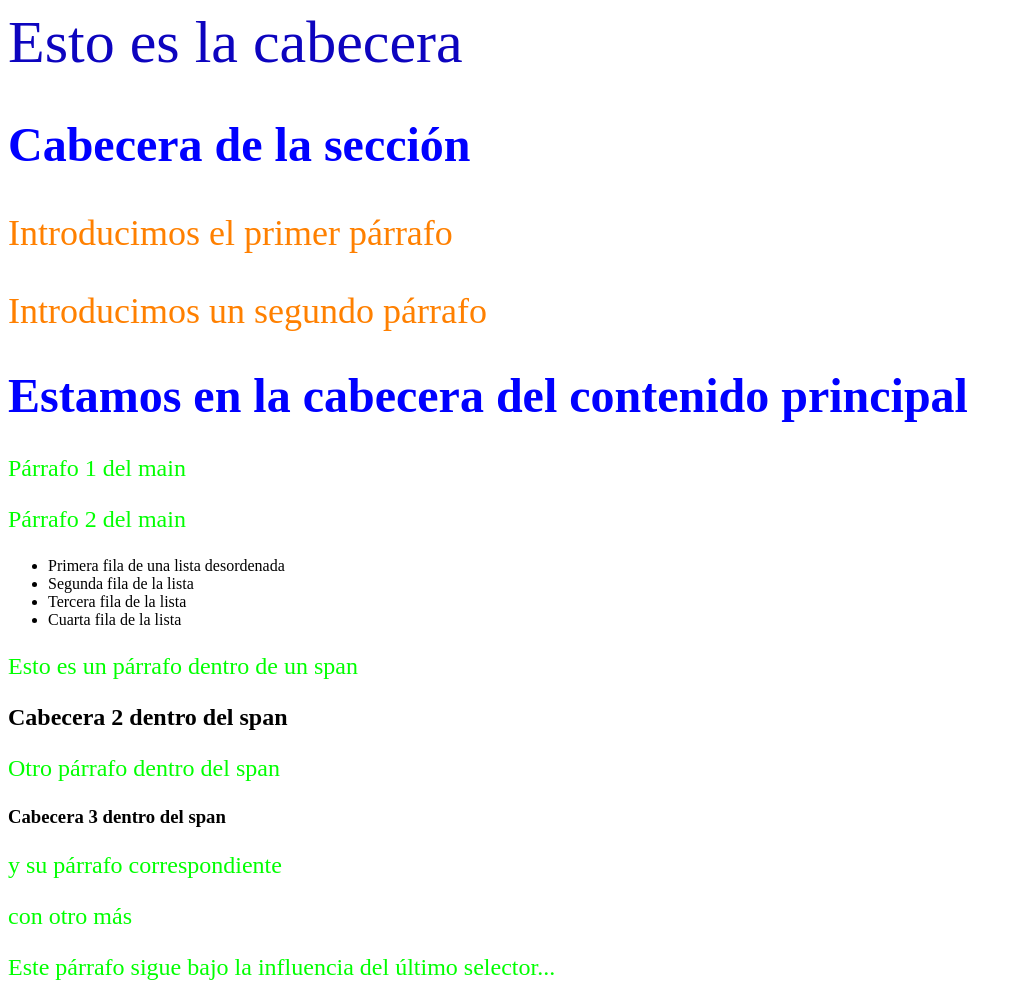
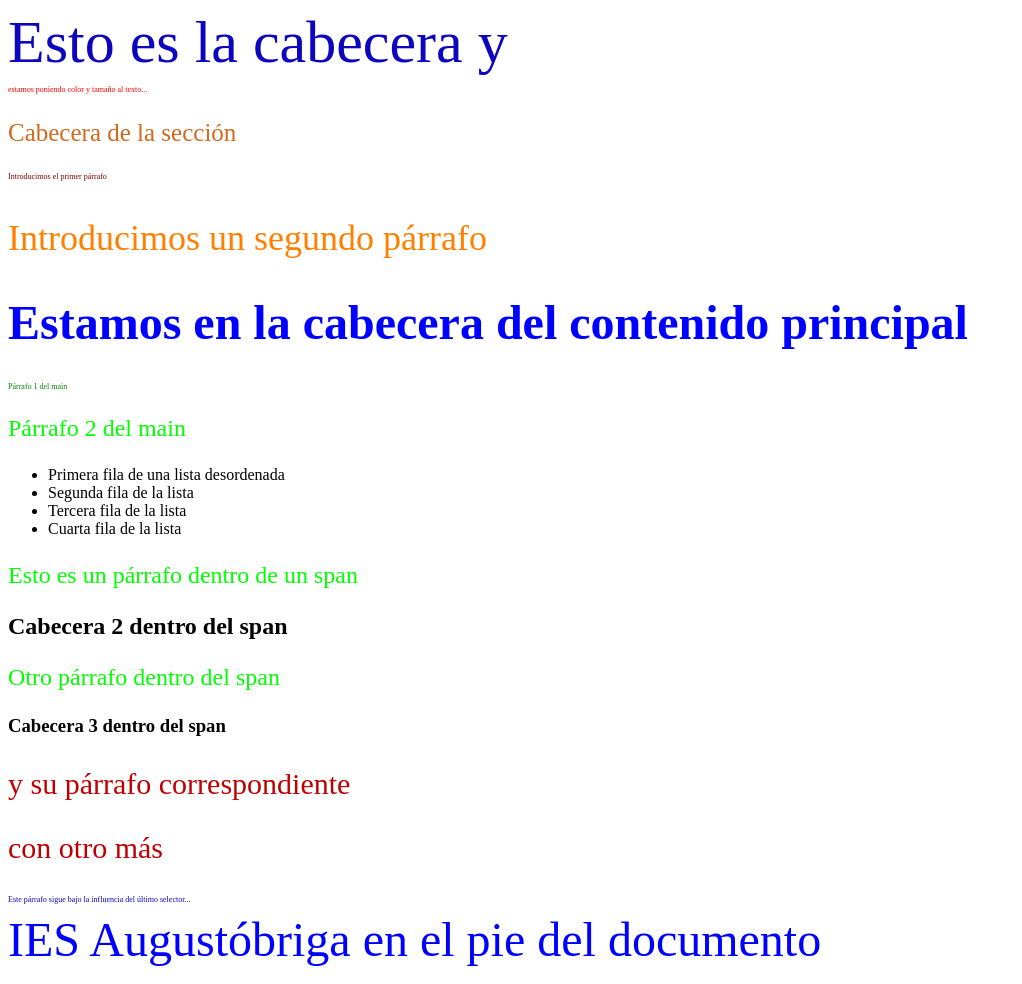
Before and after one commit to jhernandezp18/EjerciciosLLMM, a plain HTML site: page ejemplo.html in a window 1280 px wide. Shown: the top 984 px of the page, without its empty margins (0-1022 px from the left). Drawn offline with Linux system fonts and the light colour scheme.

Commit message:
25112026

```diff
--- a/css/estilosselectores.css
+++ b/css/estilosselectores.css
@@ -22,3 +22,40 @@ main p {
     font-size: 24px;
     color: #00ff00;
 }
+
+h3 ~ p {
+    font-size: 30px;
+    color: #c00000;
+}
+
+.fondoazul {
+    background-color: aqua;
+}
+#cabeceraprincipal {
+    color: chocolate;
+    font-size: 25px;
+}
+
+p[name] {
+    font-size: 8px;
+}
+
+p[name="pcabecera"] {
+    color: red;
+}
+
+p[name~=par]{
+    color: maroon;
+}
+
+p[name^="pm"]{
+    color: green
+}
+
+p[name$="al"]{
+    color: fuchsia;
+}
+
+p[name*="fin"]{
+    color: #0d04bf;
+}
--- /dev/null
+++ b/css/pseudoclases.css
@@ -0,0 +1,53 @@
+ /* Estilo base para todos los elementos */
+        div {
+            margin: 10px;
+            padding: 10px;
+            border: 6px solid black;
+        }
+
+        ul {
+            padding-left: 20px;
+        }
+
+        li {
+            padding: 5px;
+            margin: 3px 0;
+        }
+
+        /* :nth-child(valor) → selecciona el hijo según posición */
+        li:nth-child(2) {
+            background-color: lightblue;
+        }
+
+        li:nth-child(3) {
+            text-decoration: line-through ;
+            background-color: khaki;
+        }
+
+        /* :first-child → primer hijo */
+        li:first-child {
+            font-weight: bold;
+            background-color: lightgreen;
+        }
+
+        /* :last-child → último hijo */
+        li:last-child {
+            text-decoration: underline;
+            background-color: lightcoral;
+        }
+
+        /* :only-child → único hijo */
+        p:only-child {
+            color: white;
+            background-color: purple;
+            padding: 5px;
+        }
+
+        div:nth-child(2) h2{
+            background-color: aqua;
+        }
+
+        /* :not(selector) → selecciona todo lo que no coincide con selector */
+        /*li:not(:first-child):not(:last-child) {
+            background-color: lightgray;
+        }*/
--- a/ejemplo.html
+++ b/ejemplo.html
@@ -1,5 +1,6 @@
 <!DOCTYPE html>
 <html lang="en">
+
 <head>
     <meta charset="UTF-8">
     <meta name="viewport" content="width=device-width, initial-scale=1.0">
@@ -8,20 +9,24 @@
     <link rel="stylesheet" href="css/estilosselectores.css">
 
 </head>
+
 <body>
-    <header>Esto es la cabecera</header>
+    <header>Esto es la cabecera y
+        <p name="pcabecera">estamos poniendo color y tamaño al texto...</p>
 
-    <section>
-        <h1>Cabecera de la sección</h1>
+    </header>
+
+    <section> <!--class="fondoazul">-->
+        <p id="cabeceraprincipal">Cabecera de la sección</p>
         <div>
-            <p>Introducimos el primer párrafo</p>
+            <p name="par sencillo">Introducimos el primer párrafo</p>
         </div>
         <p>Introducimos un segundo párrafo</p>
     </section>
 
-    <main>
+    <main> <!-- class="fondoazul"-->
         <h1>Estamos en la cabecera del contenido principal</h1>
-        <p>Párrafo 1 del main</p>
+        <p name="pmain">Párrafo 1 del main</p>
         <p>Párrafo 2 del main</p>
         <ul>
             <li>Primera fila de una lista desordenada</li>
@@ -36,11 +41,13 @@
             <h3>Cabecera 3 dentro del span</h3>
             <p>y su párrafo correspondiente</p>
             <p>con otro más</p>
+            <p name="pfinal">Este párrafo sigue bajo la influencia del último selector...</p>
         </span>
-        <p>Este párrafo sigue bajo la influencia del último selector...</p>
     </main>
+
 
     <footer>IES Augustóbriga en el pie del documento</footer>
 
 </body>
+
 </html>
```
Also changed, not shown: ejemplo_pseudoclases.html (added, +40 -0 lines).
